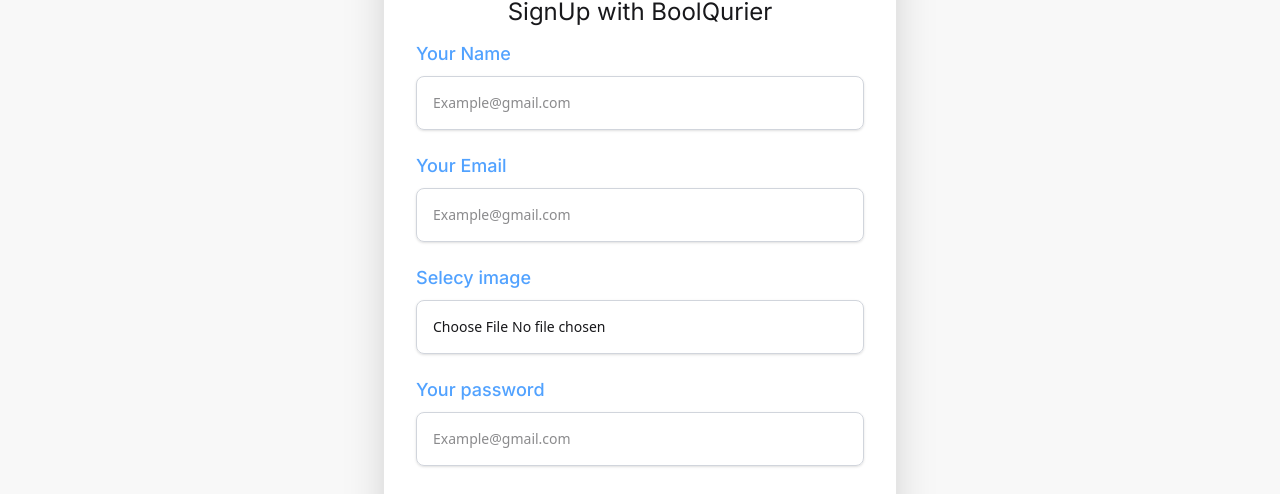
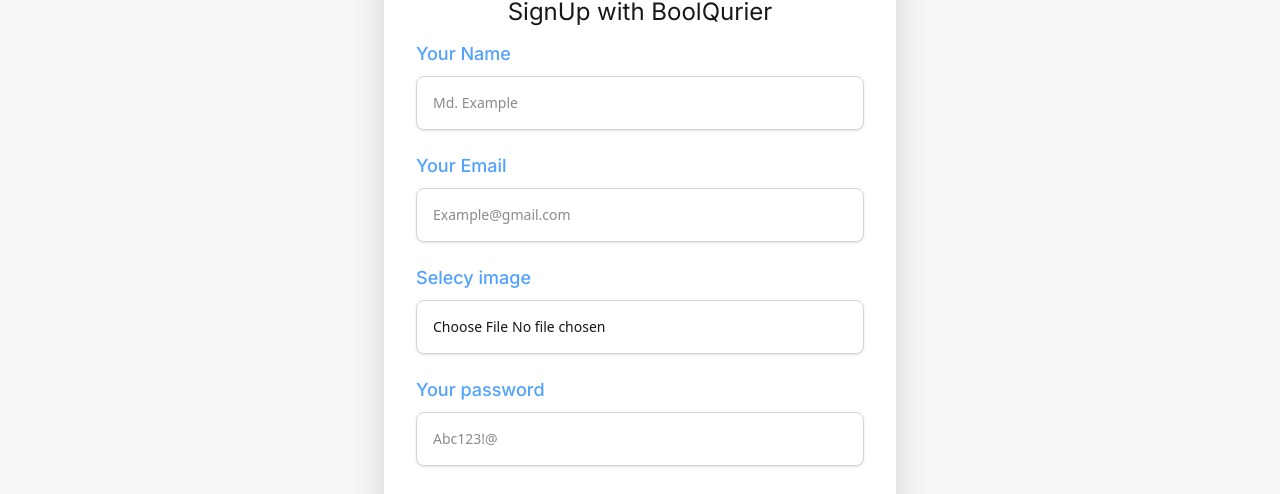
Before and after one commit to junayed17/assignment11, a React (Vite) app: page /signup in a window 1280 px wide. Shown: the part 280-774 px from the top of the page. Built offline with nearby package versions, Linux system fonts and the light colour scheme.

Commit message:
add form data collection using react-hook-form

```diff
--- a/package.json
+++ b/package.json
@@ -14,6 +14,7 @@
     "aos": "^2.3.4",
     "react": "^19.2.0",
     "react-dom": "^19.2.0",
+    "react-hook-form": "^7.68.0",
     "react-icons": "^5.5.0",
     "react-leaflet": "^5.0.0-rc.2",
     "react-router": "^7.10.1",
--- a/src/pages/auth/login/Login.jsx
+++ b/src/pages/auth/login/Login.jsx
@@ -1,17 +1,33 @@
 import React from "react";
+import { useForm } from "react-hook-form";
 import { Link } from "react-router";
 
 const Login = () => {
+  const {
+    register,
+    handleSubmit,
+    formState: { errors },
+  } = useForm();
+
+
+  function handleSignIn(data) {
+    console.log(data);
+
+  }
+
   return (
     <div className="flex items-center justify-center min-h-[50vh] p-4 my-10">
       <form
         action=""
         className="w-full max-w-lg shadow-2xl bg-base-100 px-8 py-8 rounded-2xl"
+        onSubmit={handleSubmit(handleSignIn)}
       >
         <h2 className="text-3xl md:text-5xl font-bold mb-4 leading-tight heading font-bold text-center">
           Welcome Back
         </h2>
-        <p className="text-lg md:text-2xl text-center bodyFont">Login with BoolQurier</p>
+        <p className="text-lg md:text-2xl text-center bodyFont">
+          Login with BoolQurier
+        </p>
         <fieldset className="fieldset">
           <div className="my-2">
             <label
@@ -25,7 +41,11 @@
               placeholder="Example@gmail.com"
               type="text"
               id="email"
+              {...register("email", { required: "Email is required" })}
             />
+            {errors.email && (
+              <p className="text-red-500 text-sm">{errors.email.message}</p>
+            )}
           </div>
 
           <div className="my-2">
@@ -40,7 +60,11 @@
               placeholder="Example@gmail.com"
               type="text"
               id="pass"
+              {...register("password", { required: "Password is required" })}
             />
+            {errors.password && (
+              <p className="text-red-500 text-sm">{errors.password.message}</p>
+            )}
           </div>
 
           <div>
@@ -53,6 +77,7 @@
           </div>
           <button
             class="relative inline-flex items-center justify-center px-8 py-2.5 overflow-hidden tracking-tighter text-white bg-gray-800 rounded-md group my-4"
+            type="submit"
           >
             <span class="absolute w-0 h-0 transition-all duration-500 ease-out bg-orange-600 rounded-full group-hover:w-full group-hover:h-56"></span>
             <span class="absolute bottom-0 left-0 h-full -ml-2">
@@ -84,7 +109,9 @@
               </svg>
             </span>
             <span class="absolute inset-0 w-full h-full -mt-1 rounded-lg opacity-30 bg-gradient-to-b from-transparent via-transparent to-gray-200"></span>
-            <span class="relative text-sm md:text-lg font-bold heading">Log In</span>
+            <span class="relative text-sm md:text-lg font-bold heading">
+              Log In
+            </span>
           </button>
           <p className="text-sm md:text-lg font-semibold">
             Don't have any account?
--- a/src/pages/auth/login/SignUp.jsx
+++ b/src/pages/auth/login/SignUp.jsx
@@ -1,12 +1,23 @@
-import React from 'react';
-import { Link } from 'react-router';
+import React from "react";
+import { useForm } from "react-hook-form";
+import { Link } from "react-router";
 
 const SignUp = () => {
+  const {
+    register,
+    handleSubmit,
+    formState: { errors },
+  } = useForm();
+
+  function handleSignUp(data) {
+    console.log(data);
+  }
+
   return (
     <div className="flex items-center justify-center min-h-[50vh] p-4 my-10">
       <form
-        action=""
         className="w-full max-w-lg shadow-2xl bg-base-100 px-8 py-8 rounded-2xl"
+        onSubmit={handleSubmit(handleSignUp)}
       >
         <h2 className="text-3xl md:text-5xl font-bold mb-4 leading-tight heading font-bold text-center">
           Create an Account
@@ -24,10 +35,16 @@
             </label>
             <input
               class="text-sm custom-input w-full px-4 py-4 border border-gray-300 rounded-lg shadow-sm transition duration-300 ease-in-out transform focus:-translate-y-1 focus:outline-blue-300 hover:shadow-lg hover:border-blue-300 "
-              placeholder="Example@gmail.com"
+              placeholder="Md. Example"
               type="text"
               id="name"
+              {...register("name", {
+                required: "Password is required",
+              })}
             />
+            {errors.name && (
+              <p className="text-red-500 text-sm">{errors.name.message}</p>
+            )}
           </div>
           <div className="my-2">
             <label
@@ -41,13 +58,20 @@
               placeholder="Example@gmail.com"
               type="text"
               id="email"
+              {...register("email", {
+                required: "Email is required",
+              })}
             />
+
+            {errors.email && (
+              <p className="text-red-500 text-sm">{errors.email.message}</p>
+            )}
           </div>
 
           <div className="my-2">
             <label
               class="block text-blue-400 text-sm md:text-lg font-medium mb-2 bodyFont"
-              for="email"
+              for="photo"
             >
               Selecy image
             </label>
@@ -55,8 +79,13 @@
               class="text-sm custom-input w-full px-4 py-4 border border-gray-300 rounded-lg shadow-sm transition duration-300 ease-in-out transform focus:-translate-y-1 focus:outline-blue-300 hover:shadow-lg hover:border-blue-300 "
               placeholder="Example@gmail.com"
               type="file"
-              id="email"
+              id="photo"
+              {...register("photo", { required: "Image is required" })}
             />
+
+            {errors.photo && (
+              <p className="text-red-500 text-sm">{errors.photo.message}</p>
+            )}
           </div>
 
           <div className="my-2">
@@ -68,12 +97,31 @@
             </label>
             <input
               class="text-sm custom-input w-full px-4 py-4 border border-gray-300 rounded-lg shadow-sm transition duration-300 ease-in-out transform focus:-translate-y-1 focus:outline-blue-300 hover:shadow-lg hover:border-blue-300 "
-              placeholder="Example@gmail.com"
+              placeholder="Abc123!@"
               type="text"
               id="pass"
+              {...register("password", {
+                required: "Password is required",
+                pattern: {
+                  value:
+                    /^(?=.*[a-z])(?=.*[A-Z])(?=.*\d)(?=.*[@$!%*?&._-])[A-Za-z\d@$!%*?&._-]{8,}$/,
+                  message:
+                    "Password must include uppercase, lowercase, number & special character",
+                },
+                minLength: {
+                  value: 8,
+                  message: "Password must be at least 8 characters",
+                }
+              })}
             />
+            {errors.password && (
+              <p className="text-red-500 text-sm">{errors.password.message}</p>
+            )}
           </div>
-          <button class="relative inline-flex items-center justify-center px-8 py-2.5 overflow-hidden tracking-tighter text-white bg-gray-800 rounded-md group my-4">
+          <button
+            class="relative inline-flex items-center justify-center px-8 py-2.5 overflow-hidden tracking-tighter text-white bg-gray-800 rounded-md group my-4"
+            type="submit"
+          >
             <span class="absolute w-0 h-0 transition-all duration-500 ease-out bg-orange-600 rounded-full group-hover:w-full group-hover:h-56"></span>
             <span class="absolute bottom-0 left-0 h-full -ml-2">
               <svg
```
Also changed, not shown: 1 other file (tests, documents, lock files or other folders).
